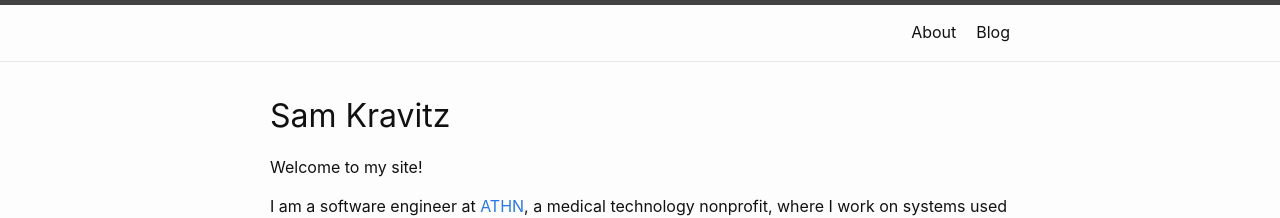
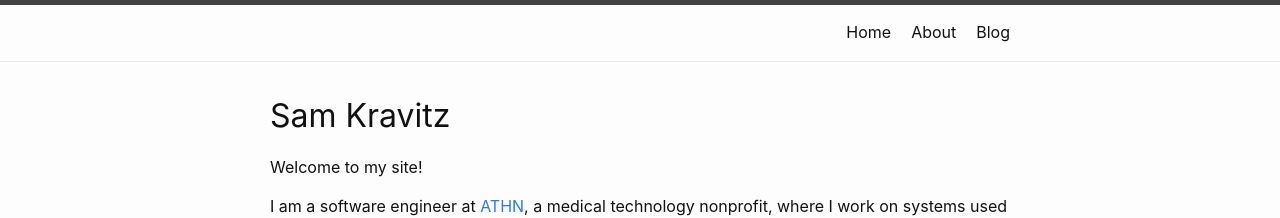
Before and after one commit to samkravitz/kravitz.dev, a Jekyll site: the page built from index.markdown, in a window 1280 px wide. Shown: the top 218 px of the page. Built offline with Jekyll 4.4.1, drawn with Linux system fonts in a browser that asks for light colours.

Commit message:
Add a perma-link to home in the header

```diff
--- a/_includes/header.html
+++ b/_includes/header.html
@@ -16,6 +16,7 @@
         </label>
 
         <div class="trigger">
+          <a class="page-link" href="/">Home</a>
           {%- for path in page_paths -%}
             {%- assign my_page = site.pages | where: "path", path | first -%}
             {%- if my_page.title -%}
```
